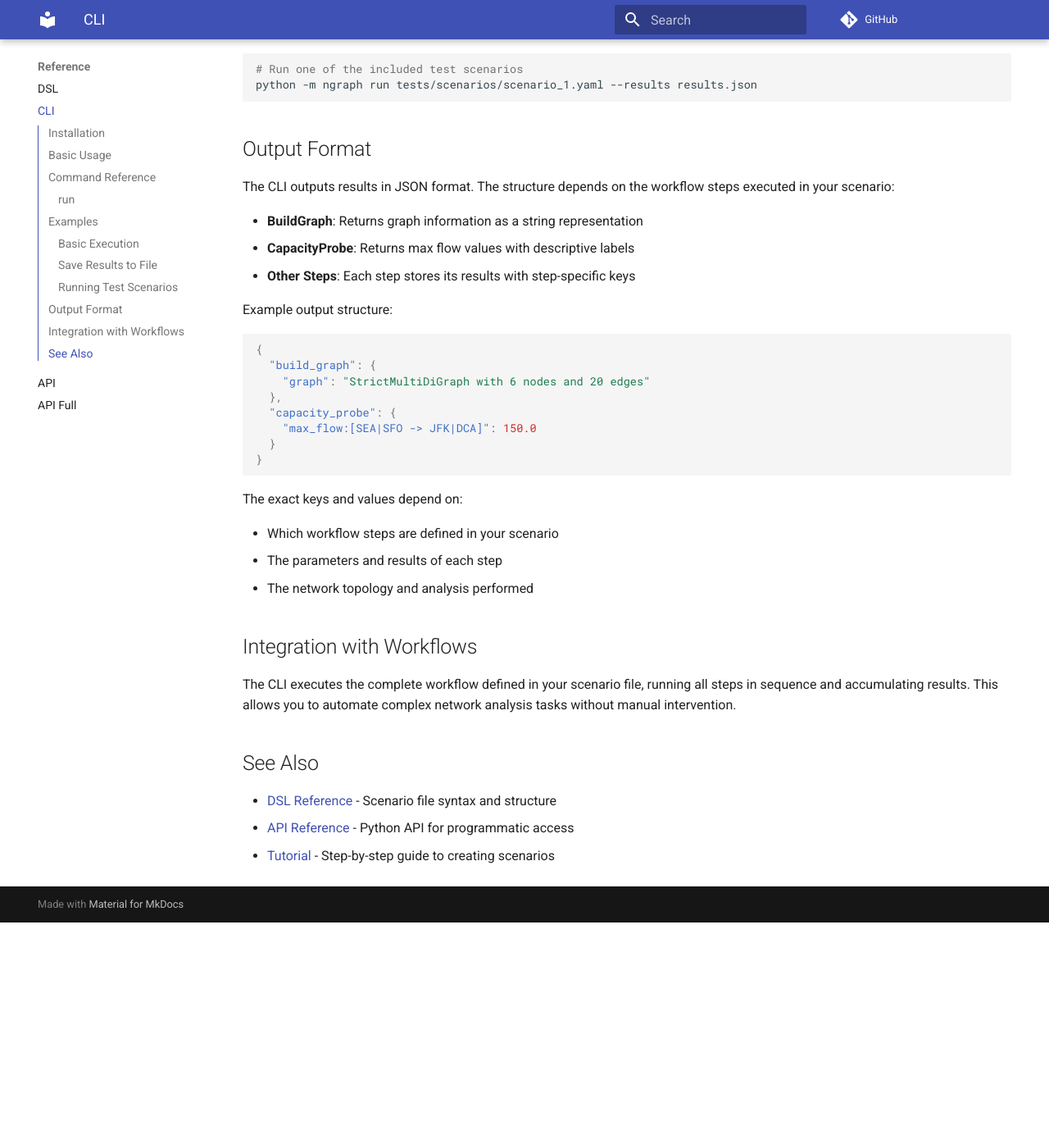
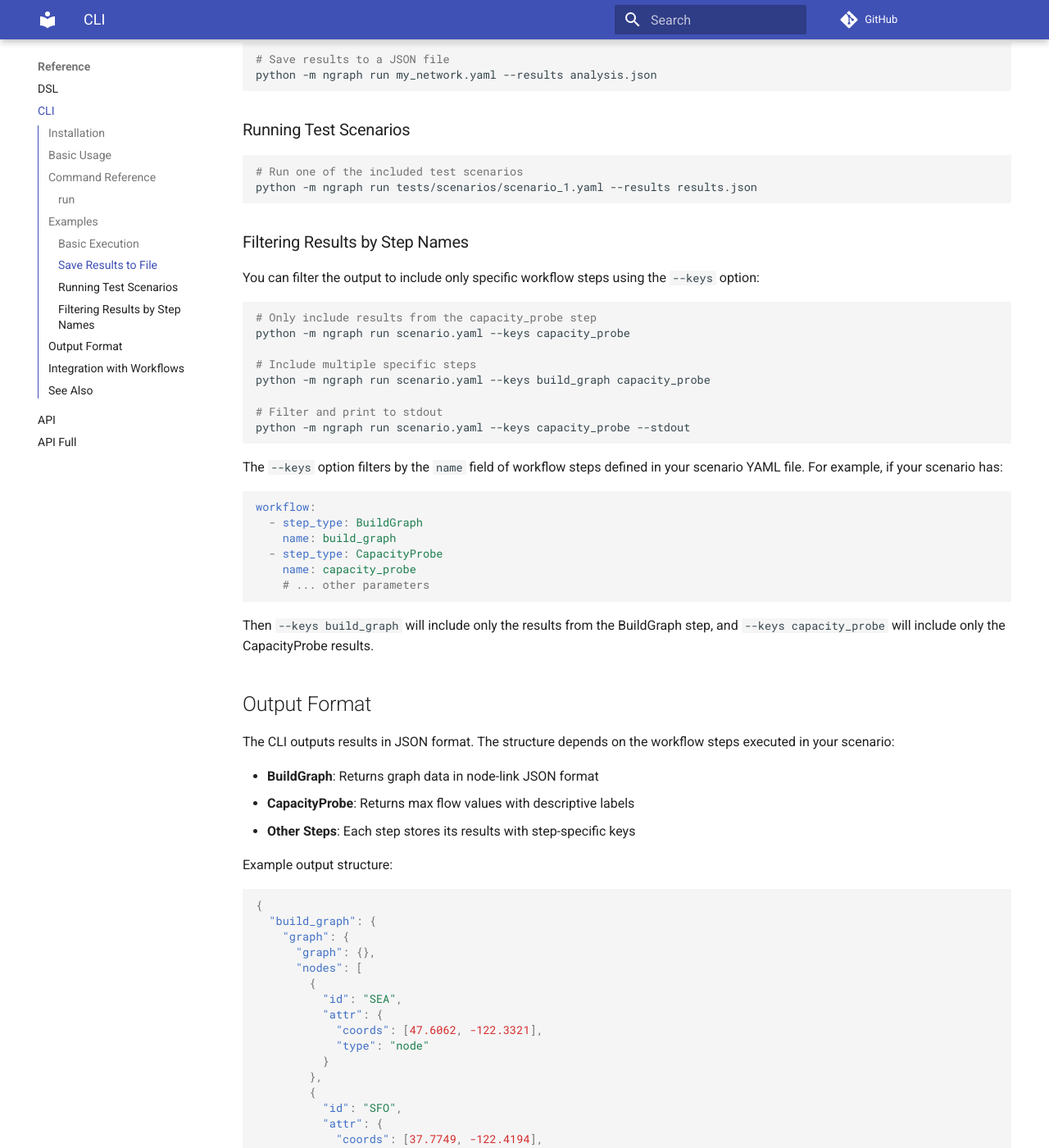
Before and after one commit to networmix/NetGraph, an MkDocs documentation site: the page built from docs/reference/cli.md, in a window 1280 px wide and 1400 px high, scrolled down 1500 px. Shown: the whole window at 82% size. Built offline with MkDocs 1.6.1 and Material for MkDocs 9.7.7, drawn with Linux system fonts in a browser that asks for light colours; comment, search, counter and statistics services are not loaded; before the commit the page ends 2625 px from its top, so only the background shows below that; some of the changed text lies outside the part shown.

Commit message:
Enhance CLI functionality: Add options for outputting results to stdout and filtering by workflow step names

````diff
--- a/docs/reference/cli.md
+++ b/docs/reference/cli.md
@@ -15,12 +15,15 @@
 The primary command is `run`, which executes scenario files:
 
 ```bash
-# Run a scenario and output results to stdout as JSON
+# Run a scenario and write results to results.json
 python -m ngraph run scenario.yaml
 
-# Run a scenario and save results to a file
+# Write results to a custom file
 python -m ngraph run scenario.yaml --results output.json
 python -m ngraph run scenario.yaml -r output.json
+
+# Print results to stdout as well
+python -m ngraph run scenario.yaml --stdout
 ```
 
 ## Command Reference
@@ -41,6 +44,8 @@
 **Options:**
 
 - `--results`, `-r`: Output file path for results (JSON format)
+- `--stdout`: Print results to stdout
+- `--keys`, `-k`: Space-separated list of workflow step names to include in output
 - `--help`, `-h`: Show help message
 
 ## Examples
@@ -48,7 +53,7 @@
 ### Basic Execution
 
 ```bash
-# Run a scenario with output to console
+# Run a scenario (writes results.json)
 python -m ngraph run my_network.yaml
 ```
 
@@ -66,11 +71,39 @@
 python -m ngraph run tests/scenarios/scenario_1.yaml --results results.json
 ```
 
+### Filtering Results by Step Names
+
+You can filter the output to include only specific workflow steps using the `--keys` option:
+
+```bash
+# Only include results from the capacity_probe step
+python -m ngraph run scenario.yaml --keys capacity_probe
+
+# Include multiple specific steps
+python -m ngraph run scenario.yaml --keys build_graph capacity_probe
+
+# Filter and print to stdout
+python -m ngraph run scenario.yaml --keys capacity_probe --stdout
+```
+
+The `--keys` option filters by the `name` field of workflow steps defined in your scenario YAML file. For example, if your scenario has:
+
+```yaml
+workflow:
+  - step_type: BuildGraph
+    name: build_graph
+  - step_type: CapacityProbe
+    name: capacity_probe
+    # ... other parameters
+```
+
+Then `--keys build_graph` will include only the results from the BuildGraph step, and `--keys capacity_probe` will include only the CapacityProbe results.
+
 ## Output Format
 
 The CLI outputs results in JSON format. The structure depends on the workflow steps executed in your scenario:
 
-- **BuildGraph**: Returns graph information as a string representation
+- **BuildGraph**: Returns graph data in node-link JSON format
 - **CapacityProbe**: Returns max flow values with descriptive labels
 - **Other Steps**: Each step stores its results with step-specific keys
 
@@ -79,10 +112,40 @@
 ```json
 {
   "build_graph": {
-    "graph": "StrictMultiDiGraph with 6 nodes and 20 edges"
+    "graph": {
+      "graph": {},
+      "nodes": [
+        {
+          "id": "SEA",
+          "attr": {
+            "coords": [47.6062, -122.3321],
+            "type": "node"
+          }
+        },
+        {
+          "id": "SFO",
+          "attr": {
+            "coords": [37.7749, -122.4194],
+            "type": "node"
+          }
+        }
+      ],
+      "links": [
+        {
+          "source": 0,
+          "target": 1,
+          "key": "SEA|SFO|example_edge_id",
+          "attr": {
+            "capacity": 200,
+            "cost": 8000,
+            "distance_km": 1600
+          }
+        }
+      ]
+    }
   },
   "capacity_probe": {
-    "max_flow:[SEA|SFO -> JFK|DCA]": 150.0
+    "max_flow:[SEA -> SFO]": 200.0
   }
 }
 ```
````
Also changed, not shown: docs/reference/api-full.md (+1 -1 lines), 3 other files.
